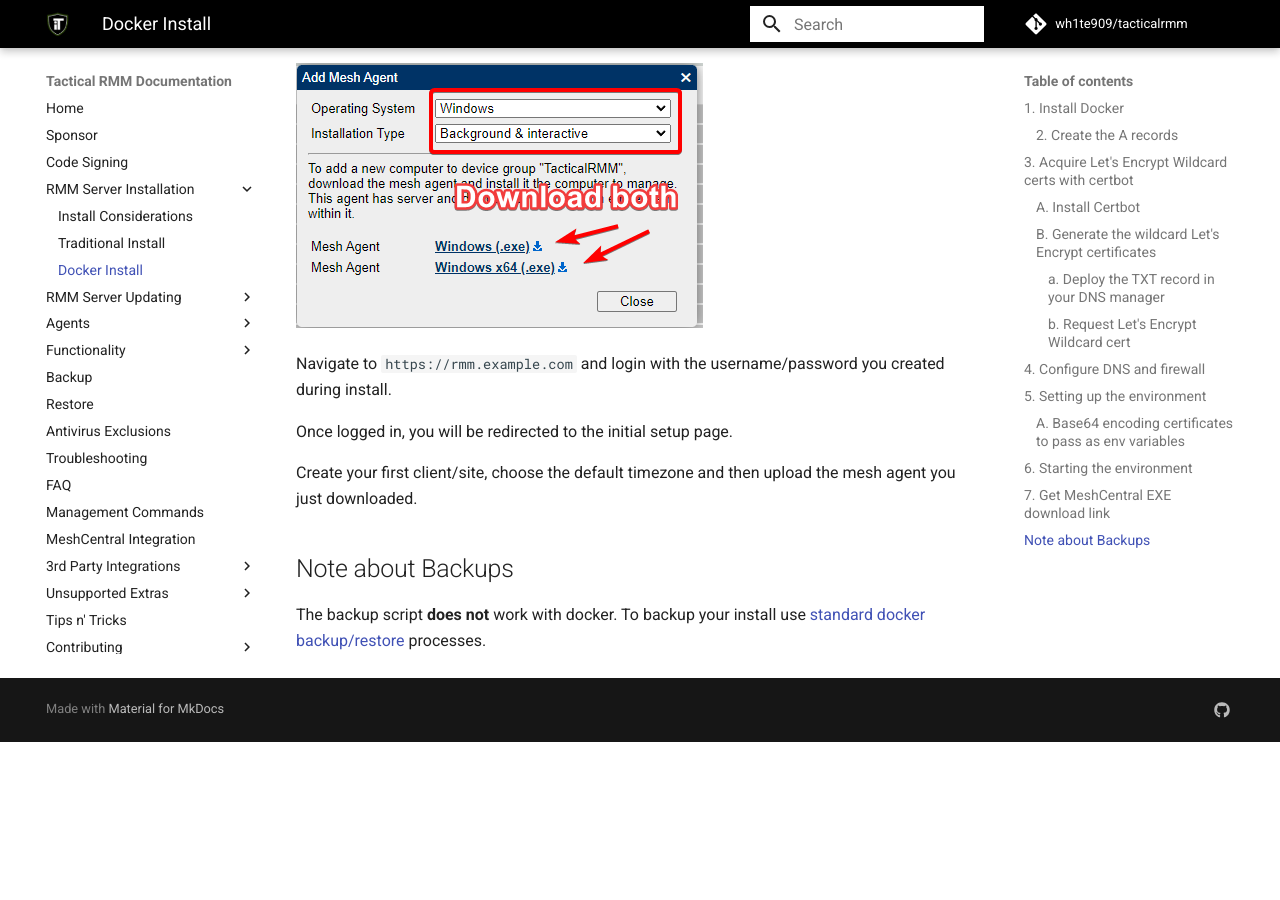
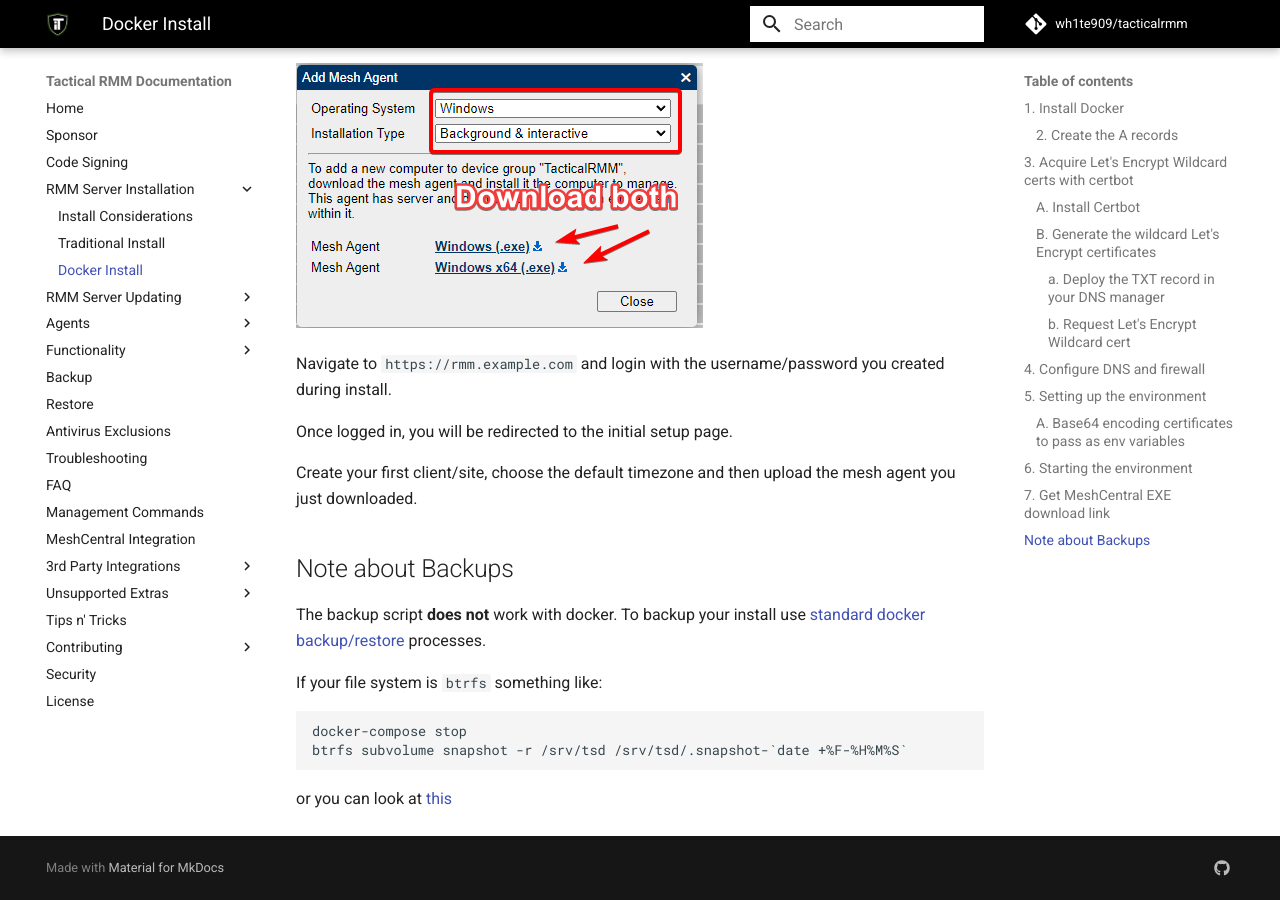
Before and after one commit to amidaware/trmm-docs, an MkDocs documentation site: the page built from docs/docs/install_docker.md, in a window 1280 px wide and 900 px high, scrolled down 3477 px. Built offline with MkDocs 1.6.1 and Material for MkDocs 9.7.7, drawn with Linux system fonts in a browser that asks for light colours; comment, search, counter and statistics services are not loaded; before the commit the page ends 4219 px from its top, so only the background shows below that.

Commit message:
docs - docker backup options

````diff
--- a/docs/docs/install_docker.md
+++ b/docs/docs/install_docker.md
@@ -120,3 +120,12 @@
 ## Note about Backups
 
 The backup script **does not** work with docker. To backup your install use [standard docker backup/restore](https://docs.docker.com/desktop/backup-and-restore/) processes.
+
+If your file system is `btrfs` something like:
+
+```bash
+docker-compose stop
+btrfs subvolume snapshot -r /srv/tsd /srv/tsd/.snapshot-`date +%F-%H%M%S`
+```
+
+or you can look at [this](https://github.com/larseberhardt/TRMM-Docker-Backup-Script)
````
